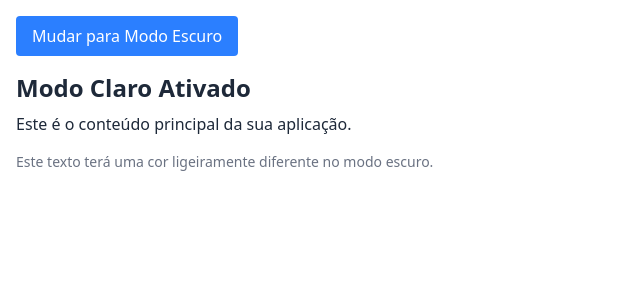
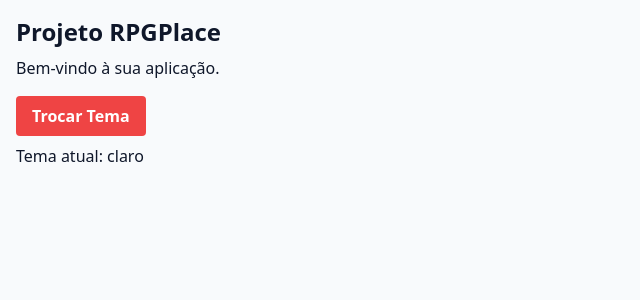
Before and after one commit to vini0410/RPGPlaceAngular, an Angular app: page / in a window 1280 px wide. Shown: the top 300 px of the page, without its empty margins (0-640 px from the left). Built offline with nearby package versions, Linux system fonts and the light colour scheme.

Commit message:
add change theme button template

```diff
--- a/src/app/app.html
+++ b/src/app/app.html
@@ -1,11 +1,13 @@
-<div class="p-4">
-  <button (click)="toggleTheme()" class="mb-4 px-4 py-2 bg-blue-500 text-white rounded hover:bg-blue-600">
-    Mudar para {{ themeText === 'Modo Escuro' ? 'Modo Claro' : 'Modo Escuro' }}
-  </button>
-  <h1 class="text-2xl font-bold">{{ themeText }} Ativado</h1>
-  <p class="mt-2">Este é o conteúdo principal da sua aplicação.</p>
-  <p class="mt-4 text-sm text-gray-500 dark:text-gray-400">
-    Este texto terá uma cor ligeiramente diferente no modo escuro.
-  </p>
+<div class="p-4 bg-background text-text min-h-screen">
+  <h1 class="text-2xl font-bold">Projeto RPGPlace</h1>
+  <p class="mt-2">Bem-vindo à sua aplicação.</p>
+
+  <div class="mt-4">
+    <button (click)="toggleTheme()" class="bg-primary text-white font-bold py-2 px-4 rounded">
+      Trocar Tema
+    </button>
+    <p class="mt-2">Tema atual: {{ theme() }}</p>
+  </div>
+
 </div>
 <router-outlet></router-outlet>
--- a/src/app/app.ts
+++ b/src/app/app.ts
@@ -1,4 +1,4 @@
-import { Component, signal, OnInit, OnDestroy } from '@angular/core';
+import { Component, signal, OnInit } from '@angular/core';
 import { RouterOutlet } from '@angular/router';
 
 @Component({
@@ -7,40 +7,26 @@ import { RouterOutlet } from '@angular/router';
   templateUrl: './app.html',
   styleUrl: './app.css'
 })
-export class App implements OnInit, OnDestroy {
+export class App implements OnInit {
   protected readonly title = signal('RPGPlaceAngular');
-  themeText = 'Modo Claro';
-  private observer!: MutationObserver;
+  theme = signal<'claro' | 'escuro'>('claro');
 
   ngOnInit() {
-    this.updateThemeText();
-
-    this.observer = new MutationObserver(mutations => {
-      mutations.forEach(mutation => {
-        if (mutation.attributeName === 'class') {
-          this.updateThemeText();
-        }
-      });
-    });
-
-    this.observer.observe(document.documentElement, {
-      attributes: true
-    });
-  }
-
-  ngOnDestroy() {
-    this.observer.disconnect();
+    if (window.matchMedia && window.matchMedia('(prefers-color-scheme: dark)').matches) {
+      this.theme.set('escuro');
+      document.documentElement.classList.add('dark');
+    }
   }
 
   toggleTheme() {
-    document.documentElement.classList.toggle('dark');
-  }
-
-  private updateThemeText() {
-    if (document.documentElement.classList.contains('dark')) {
-      this.themeText = 'Modo Escuro';
-    } else {
-      this.themeText = 'Modo Claro';
-    }
+    this.theme.update(currentTheme => {
+      const newTheme = currentTheme === 'claro' ? 'escuro' : 'claro';
+      if (newTheme === 'escuro') {
+        document.documentElement.classList.add('dark');
+      } else {
+        document.documentElement.classList.remove('dark');
+      }
+      return newTheme;
+    });
   }
 }
--- a/src/index.html
+++ b/src/index.html
@@ -7,7 +7,7 @@
   <meta name="viewport" content="width=device-width, initial-scale=1">
   <link rel="icon" type="image/x-icon" href="favicon.ico">
 </head>
-<body class="bg-white dark:bg-gray-900 text-gray-800 dark:text-gray-100">
+<body class="bg-white">
   <app-root></app-root>
 </body>
 </html>
--- a/src/styles.css
+++ b/src/styles.css
@@ -1 +1,23 @@
 @import "tailwindcss";
+
+@theme {
+  --color-primary: #ef4444; /* light primary (red) */
+  --color-secondary: #6366f1; /* light secondary */
+  --color-background: #f8fafc; /* light background */
+  --color-text: #0f172a; /* light text */
+  --color-surface: #ffffff; /* light surface */
+
+  --color-dark-primary: #60a5fa; /* dark primary */
+  --color-dark-secondary: #818cf8; /* dark secondary */
+  --color-dark-background: #0f172a; /* dark background */
+  --color-dark-text: #f8fafc; /* dark text */
+  --color-dark-surface: #1e293b; /* dark surface */
+}
+
+.dark {
+  --color-primary: var(--color-dark-primary);
+  --color-secondary: var(--color-dark-secondary);
+  --color-background: var(--color-dark-background);
+  --color-text: var(--color-dark-text);
+  --color-surface: var(--color-dark-surface);
+}
--- a/tailwind.config.js
+++ b/tailwind.config.js
@@ -1,11 +1,19 @@
 /** @type {import('tailwindcss').Config} */
 module.exports = {
-  darkMode: ['class', '.dark'],
+  darkMode: 'class',
   content: [
     "./src/**/*.{html,ts}",
+    "./src/**/*.css",
   ],
   theme: {
-    extend: {},
-  },
+    extend: {
+      colors: {
+        primary: 'rgb(var(--color-primary) / <alpha-value>)',
+        secondary: 'rgb(var(--color-secondary) / <alpha-value>)',
+        background: 'rgb(var(--color-background) / <alpha-value>)',
+        text: 'rgb(var(--color-text) / <alpha-value>)',
+        surface: 'rgb(var(--color-surface) / <alpha-value>)',
+      },
+    },
   plugins: [],
 }
```
Also changed, not shown: 1 other file (tests, documents, lock files or other folders).
